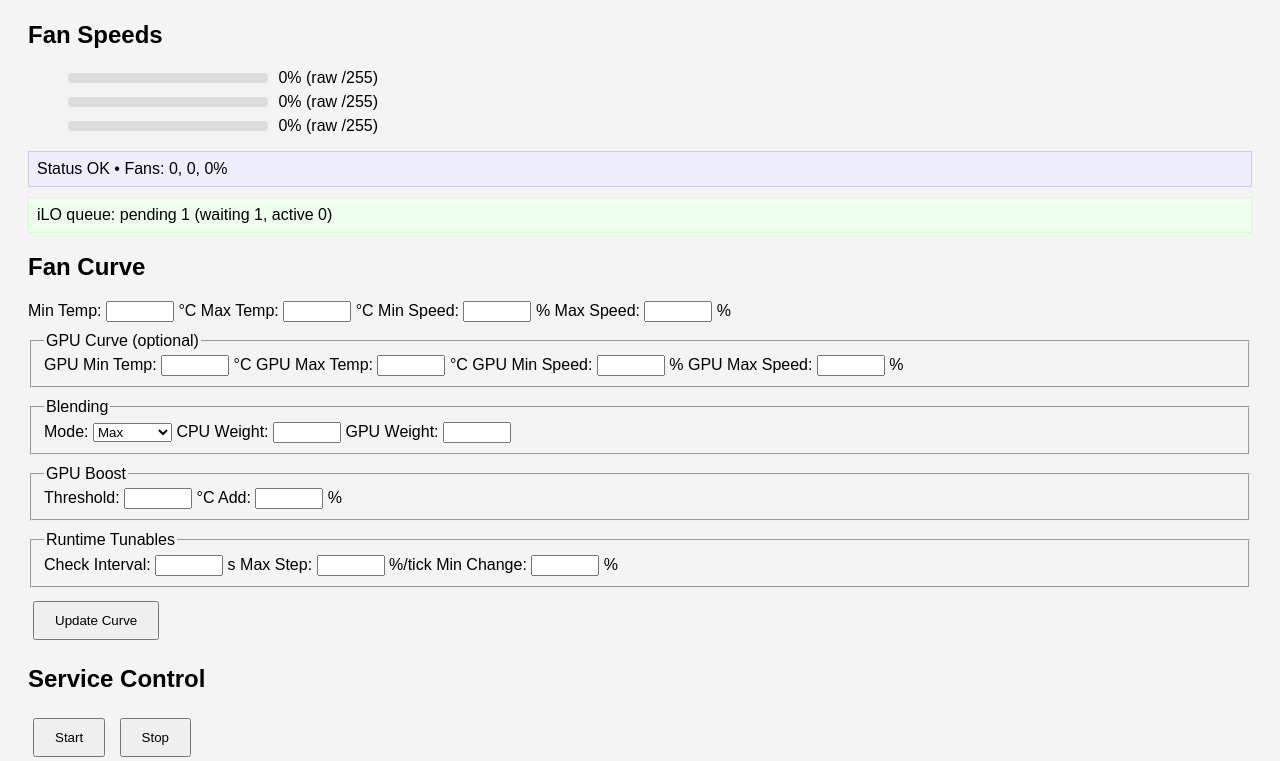
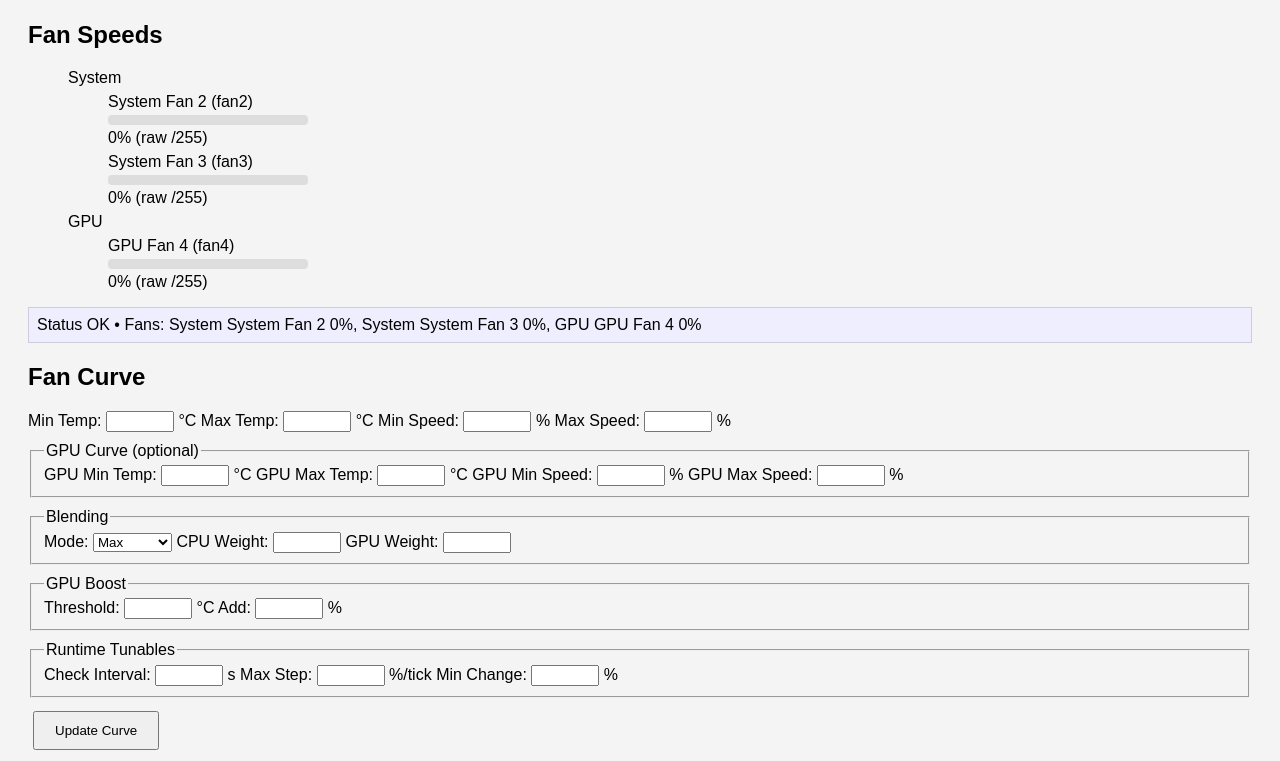
Before and after one commit to Stavro-Purdie/ML350p-G8-Fan-controller, a Flask app: template templates/index.html in a window 1280 px wide. Shown: the part 159-920 px from the top of the page. Run offline with Flask 3, Linux system fonts and the light colour scheme; the template is opened without the code that fills it, so the values that code supplies are empty.

Commit message:
Enhance fan management features; add support for fan labels, groups, and categories in the UI for improved organization and display of fan speeds

```diff
--- a/app.py
+++ b/app.py
@@ -1,7 +1,7 @@
 from flask import Flask, render_template, request, redirect, jsonify
 import json, os, subprocess, re, time, threading, shutil
 from collections import deque
-from typing import Optional, List, Tuple, Dict
+from typing import Optional, List, Tuple, Dict, Any
 
 app = Flask(__name__)
 
@@ -15,6 +15,35 @@
 _ids_env = os.getenv("FAN_IDS_STR", "").strip()
 if _ids_env:
     FAN_IDS = [x for x in _ids_env.split() if x]
+
+_DEFAULT_FAN_LABELS: Dict[str, str] = {
+    "fan2": "System Fan 2",
+    "fan3": "System Fan 3",
+    "fan4": "GPU Fan 4",
+}
+_DEFAULT_FAN_GROUPS: Dict[str, str] = {
+    "fan2": "System",
+    "fan3": "System",
+    "fan4": "GPU",
+}
+_FAN_LABEL_OVERRIDES: Dict[str, str] = {}
+_FAN_GROUP_OVERRIDES: Dict[str, str] = {}
+labels_env = os.getenv("FAN_LABELS_JSON", "").strip()
+if labels_env:
+    try:
+        data = json.loads(labels_env)
+        if isinstance(data, dict):
+            _FAN_LABEL_OVERRIDES = {str(k): str(v) for k, v in data.items()}
+    except Exception:
+        pass
+groups_env = os.getenv("FAN_GROUPS_JSON", "").strip()
+if groups_env:
+    try:
+        data = json.loads(groups_env)
+        if isinstance(data, dict):
+            _FAN_GROUP_OVERRIDES = {str(k): str(v) for k, v in data.items()}
+    except Exception:
+        pass
 
 # iLO/IPMI/GPU environment toggles (optional)
 ILO_SSH_KEY = os.getenv("ILO_SSH_KEY", "/root/.ssh/ilo_key")
@@ -169,6 +198,44 @@
     return vals
 
 
+def _fan_label(fan_id: str) -> str:
+    label = _FAN_LABEL_OVERRIDES.get(fan_id)
+    if label:
+        return label
+    label = _DEFAULT_FAN_LABELS.get(fan_id)
+    if label:
+        return label
+    return fan_id
+
+
+def _fan_group(fan_id: str) -> str:
+    group = _FAN_GROUP_OVERRIDES.get(fan_id)
+    if group:
+        return group
+    return _DEFAULT_FAN_GROUPS.get(fan_id, "")
+
+
+def _build_fan_categories(speeds: Optional[List[int]] = None) -> List[Dict[str, Any]]:
+    categories: List[Dict[str, Any]] = []
+    by_name: Dict[str, Dict[str, Any]] = {}
+    for idx, fan_id in enumerate(FAN_IDS):
+        label = _fan_label(fan_id)
+        group_name = _fan_group(fan_id) or "Fans"
+        cat = by_name.get(group_name)
+        if cat is None:
+            cat = {"name": group_name, "items": []}
+            categories.append(cat)
+            by_name[group_name] = cat
+        item: Dict[str, Any] = {"id": fan_id, "label": label, "index": idx}
+        if speeds is not None and idx < len(speeds):
+            try:
+                item["speed"] = int(speeds[idx])
+            except Exception:
+                item["speed"] = speeds[idx]
+        cat["items"].append(item)
+    return categories
+
+
 def _build_ssh_base():
     base = [
         "ssh",
@@ -307,6 +374,7 @@
 def _apply_ui_overrides(cfg: Optional[dict] = None):
     global ILO_SSH_LEGACY, ILO_SSH_TTY, ILO_SSH_TIMEOUT, ILO_SSH_PERSIST
     global ILO_MODDED, ILO_PID_OFFSET, _EXPLICIT_PIDS, ILO_FAN_PROP, PWM_UNITS
+    global _FAN_LABEL_OVERRIDES, _FAN_GROUP_OVERRIDES
     if cfg is None:
         cfg = _load_ui_config()
     if not isinstance(cfg, dict):
@@ -331,6 +399,10 @@
             ILO_FAN_PROP = str(cfg["ILO_FAN_PROP"]).strip()
         if "PWM_UNITS" in cfg:
             PWM_UNITS = str(cfg["PWM_UNITS"]).strip().lower() or "percent"
+        if "fan_labels" in cfg and isinstance(cfg["fan_labels"], dict):
+            _FAN_LABEL_OVERRIDES = {str(k): str(v) for k, v in cfg["fan_labels"].items()}
+        if "fan_groups" in cfg and isinstance(cfg["fan_groups"], dict):
+            _FAN_GROUP_OVERRIDES = {str(k): str(v) for k, v in cfg["fan_groups"].items()}
     except Exception:
         pass
 
@@ -871,6 +943,7 @@
 @app.route("/")
 def index():
     # Provide current settings for UI
+    fan_speeds = get_fan_speeds()
     settings = {
         "ILO_SSH_LEGACY": 1 if ILO_SSH_LEGACY else 0,
         "ILO_SSH_TTY": 1 if ILO_SSH_TTY else 0,
@@ -888,7 +961,10 @@
     return render_template(
         "index.html",
         fan_curve=load_curve(),
-        fan_speeds=get_fan_speeds(),
+        fan_speeds=fan_speeds,
+        fan_labels=[_fan_label(fid) for fid in FAN_IDS],
+        fan_groups=[_fan_group(fid) for fid in FAN_IDS],
+        fan_categories=_build_fan_categories(fan_speeds),
         cpu_temp="",
         gpu_temp="",
         settings=settings,
@@ -902,6 +978,8 @@
     sensors = _get_additional_sensors()
     gpu_info = _get_gpu_snapshot()
     svc = _get_service_status()
+    fan_labels = [_fan_label(fid) for fid in FAN_IDS]
+    fan_groups = [_fan_group(fid) for fid in FAN_IDS]
 
     speed_mtime = 0.0
     for path in (FAN_SPEED_FILE, FAN_SPEED_BITS_FILE):
@@ -967,9 +1045,12 @@
     except Exception:
         last_obj = None
 
+    speeds = get_fan_speeds()
     return jsonify({
         "cpu": cpu, "gpu": gpu, "gpu_name": gpu_name, "gpu_power": gpu_power,
-    "fans": get_fan_speeds(), "fan_bits": fan_bits, "fans_ids": FAN_IDS,
+    "fans": speeds, "fan_bits": fan_bits, "fans_ids": FAN_IDS,
+    "fan_labels": fan_labels, "fan_groups": fan_groups,
+    "fan_categories": _build_fan_categories(speeds),
     "ilo_fan_percents": ilo_map, "ilo_actuals_age": max(0, ilo_age),
     "ilo_queue_depth": qdepth, "ilo_queue_waiting": waiting, "ilo_queue_active": active,
     "ilo_last_cmd": last_obj,
--- a/static/script.js
+++ b/static/script.js
@@ -37,6 +37,10 @@
   fetch('/status')
     .then(res => res.json())
     .then(data => {
+      const ids = Array.isArray(data.fans_ids) ? data.fans_ids : [];
+      const labels = Array.isArray(data.fan_labels) ? data.fan_labels : [];
+      const groups = Array.isArray(data.fan_groups) ? data.fan_groups : [];
+      const categories = Array.isArray(data.fan_categories) ? data.fan_categories : null;
       const cpu = parseInt(data.cpu || '0', 10) || 0;
       const gpu = parseInt(data.gpu || '0', 10) || 0;
       document.getElementById('cpu').innerText = data.cpu;
@@ -46,28 +50,85 @@
       const health = document.getElementById('health');
       if (health && data.ok) {
         health.style.display = 'block';
-        health.innerText = `Status OK • Fans: ${data.fans.join(', ')}%`;
+        const summary = data.fans.map((val, idx) => {
+          const name = labels[idx] || ids[idx] || `Fan ${idx + 1}`;
+          const group = groups[idx] ? `${groups[idx]} ` : '';
+          return `${group}${name} ${val}%`;
+        }).join(', ');
+        health.innerText = `Status OK • Fans: ${summary}`;
       }
       const fanList = document.getElementById('fan-speeds');
       fanList.innerHTML = '';
       const ilo = data.ilo_fan_percents || {};
       const bits = data.fan_bits || [];
-      const ids = data.fans_ids || [];
-      data.fans.forEach((f, i) => {
+      const buildFanRow = (idx, options = {}) => {
+        if (idx == null || idx < 0 || idx >= data.fans.length) {
+          return null;
+        }
+        const { showGroup = true, overrideSpeed } = options;
         const li = document.createElement('li');
+        li.className = 'fan-item';
+        const fanId = ids[idx] || `fan${idx + 1}`;
+        const label = labels[idx] || fanId;
+        const group = groups[idx] || '';
+        const header = document.createElement('div');
+        header.className = 'fan-header';
+        const prefix = showGroup && group ? `${group} • ` : '';
+        header.textContent = `${prefix}${label} (${fanId})`;
+        li.appendChild(header);
         const meter = document.createElement('div');
         meter.className = 'meter';
         const bar = document.createElement('div');
         bar.className = 'bar';
-        bar.style.width = (parseInt(f, 10) || 0) + '%';
+        let displayValue = data.fans[idx];
+        if (displayValue === undefined || displayValue === null || displayValue === '') {
+          displayValue = overrideSpeed ?? 0;
+        }
+        const pctNum = parseInt(displayValue, 10);
+        const pctWidth = Number.isNaN(pctNum) ? 0 : Math.max(0, Math.min(100, pctNum));
+        bar.style.width = `${pctWidth}%`;
         meter.appendChild(bar);
         li.appendChild(meter);
-        const raw = bits[i] ?? '';
-        const fanId = ids[i] || `fan${i+1}`;
-        const iloPct = (ilo && fanId in ilo) ? ` | iLO ${ilo[fanId]}%` : '';
-        li.append(` ${f}% (raw ${raw||''}/255)${iloPct}`);
-        fanList.appendChild(li);
-      });
+        const raw = bits[idx] ?? '';
+        const iloPct = (ilo && Object.prototype.hasOwnProperty.call(ilo, fanId)) ? ` | iLO ${ilo[fanId]}%` : '';
+        const detail = document.createElement('div');
+        detail.className = 'fan-detail';
+        detail.textContent = `${displayValue}% (raw ${raw || ''}/255)${iloPct}`;
+        li.appendChild(detail);
+        return li;
+      };
+      let appended = false;
+      if (categories && categories.length) {
+        categories.forEach(cat => {
+          if (!cat || !Array.isArray(cat.items) || cat.items.length === 0) return;
+          const catLi = document.createElement('li');
+          catLi.className = 'fan-category';
+          const title = document.createElement('div');
+          title.className = 'fan-category-title';
+          title.textContent = cat.name || 'Fans';
+          catLi.appendChild(title);
+          const inner = document.createElement('ul');
+          inner.className = 'fan-category-items';
+          cat.items.forEach(item => {
+            const idx = typeof item.index === 'number' ? item.index : ids.indexOf(item.id);
+            const row = buildFanRow(idx, { showGroup: false, overrideSpeed: item.speed });
+            if (row) {
+              inner.appendChild(row);
+            }
+          });
+          if (inner.children.length) {
+            catLi.appendChild(inner);
+            fanList.appendChild(catLi);
+            appended = true;
+          }
+        });
+      }
+      if (!appended) {
+        data.fans.forEach((_, i) => {
+          const row = buildFanRow(i, { showGroup: true });
+          if (row) fanList.appendChild(row);
+        });
+      }
       // Sensors table
       const tbody = document.querySelector('#sensors tbody');
       if (tbody && Array.isArray(data.sensors)) {
@@ -107,9 +168,15 @@
         if (!fanSeriesInit) {
           const colors = ['#2ecc71','#1abc9c','#9b59b6','#f1c40f','#e67e22','#34495e','#16a085','#8e44ad'];
           fanChart.data.datasets = data.fans.map((_, i) => ({
-            label: `Fan ${i+1} (%)`, data: [], borderColor: colors[i % colors.length], fill: false
+            label: labels[i] || ids[i] || `Fan ${i+1}`, data: [], borderColor: colors[i % colors.length], fill: false
           }));
           fanSeriesInit = true;
+        }
+        if (fanChart.data.datasets.length === data.fans.length) {
+          fanChart.data.datasets.forEach((ds, idx) => {
+            const lbl = labels[idx] || ids[idx] || ds.label;
+            if (lbl && ds.label !== lbl) ds.label = lbl;
+          });
         }
         const fans = data.fans.map(v => v ?? null);
         pushData(fanChart, fans);
@@ -121,6 +188,7 @@
             tGPU: tempChart.data.datasets[1].data.slice(-60),
             fLabels: fanChart.data.labels.slice(-60),
             fSeries: fanChart.data.datasets.map(d => d.data.slice(-60)),
+            fNames: labels,
           };
           localStorage.setItem('dfc_history', JSON.stringify(payload));
         } catch (_) {}
@@ -162,11 +230,16 @@
       const seriesCount = (h.fSeries && h.fSeries.length) || 0;
       if (fanChart.data.datasets.length !== seriesCount) {
         fanChart.data.datasets = Array.from({length: seriesCount}, (_, i) => ({
-          label: `Fan ${i+1} (%)`, data: [], borderColor: colors[i % colors.length], fill: false
+          label: (h.fNames && h.fNames[i]) || `Fan ${i+1}`, data: [], borderColor: colors[i % colors.length], fill: false
         }));
       }
       fanChart.data.labels = h.fLabels || [];
       fanChart.data.datasets.forEach((d, i) => { d.data = (h.fSeries && h.fSeries[i]) || []; });
+      if (h.fNames) {
+        fanChart.data.datasets.forEach((d, i) => {
+          if (h.fNames[i]) d.label = h.fNames[i];
+        });
+      }
       fanChart.update('none');
       fanSeriesInit = fanChart.data.datasets.length > 0;
     }
--- a/templates/index.html
+++ b/templates/index.html
@@ -19,7 +19,33 @@
 
   <h2>Fan Speeds</h2>
   <ul id="fan-speeds" class="meters">
-    {% for s in fan_speeds %}<li>{{ s }}%</li>{% endfor %}
+    {% if fan_categories %}
+      {% for category in fan_categories %}
+        <li class="fan-category">
+          <div class="fan-category-title">{{ category.name }}</div>
+          <ul class="fan-category-items">
+            {% for item in category.items %}
+              {% set idx = item.index if item.index is defined else loop.index0 %}
+              {% set label = item.label if item.label is defined else (fan_labels[idx] if fan_labels and fan_labels|length > idx else 'Fan ' ~ (idx + 1)) %}
+              {% set speed = item.speed if item.speed is defined else (fan_speeds[idx] if fan_speeds and fan_speeds|length > idx else '') %}
+              <li class="fan-item">
+                <strong>{{ label }}</strong>
+                {% if speed %}<span class="fan-speed">{{ speed }}%</span>{% endif %}
+              </li>
+            {% endfor %}
+          </ul>
+        </li>
+      {% endfor %}
+    {% else %}
+      {% for s in fan_speeds %}
+        {% set idx = loop.index0 %}
+        {% set label = fan_labels[idx] if fan_labels and fan_labels|length > idx else 'Fan ' ~ (idx + 1) %}
+        {% set group = fan_groups[idx] if fan_groups and fan_groups|length > idx else '' %}
+        <li>
+          {% if group %}<strong>{{ group }}</strong> • {% endif %}{{ label }}: {{ s }}%
+        </li>
+      {% endfor %}
+    {% endif %}
   </ul>
 
   <div id="health" style="padding:8px; background:#eef; border:1px solid #ccd; margin:10px 0; display:none;"></div>
```
Also changed, not shown: 1 other file.
